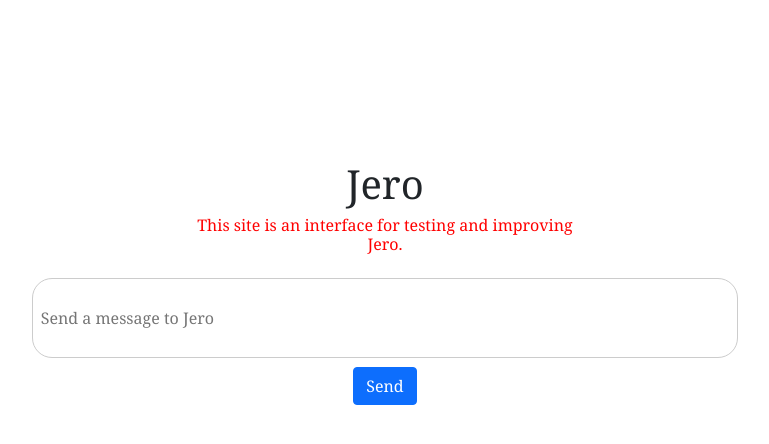
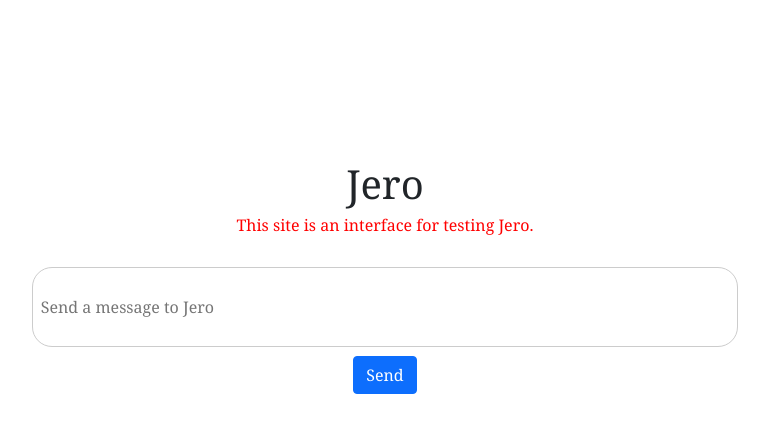
Before and after one commit to Dany-py/fast_api, a FastAPI app: page / in a window 1280 px wide. Shown: the top 444 px of the page, without its empty margins (255-1024 px from the left). Run offline with FastAPI, Linux system fonts and the light colour scheme.

Commit message:
Modification of templates/index.html

```diff
--- a/main.py
+++ b/main.py
@@ -56,3 +56,5 @@ app.add_middleware(
     allow_methods=["*"],  # Autoriser toutes les méthodes (GET, POST, etc.)
     allow_headers=["*"],  # Autoriser tous les headers
 )
+
+url = "https://fast-api-xj59.onrender.com/"
--- a/templates/index.html
+++ b/templates/index.html
@@ -32,6 +32,7 @@
 
         btn{
             border-radius: 20px;
+            background-color: #007bff;
         }
 
         #gliss{
@@ -53,8 +54,13 @@
             border-radius: 20px;
             outline: none;
         }
+        #convers{
+            display: flex;
+            align-items: center;
+            justify-content: center;
+        }
     </style>
-    <title>Document</title>
+    <title>Jero</title>
 </head>
 <body>
     <header class="container-fluid">
@@ -64,7 +70,7 @@
                 <h1>
                     Jero
                 </h1>
-                <h6 style="color: red;">This site is an interface for testing and improving Jero.</h6>
+                <h6 style="color: red;">This site is an interface for testing Jero.</h6>
             </div>
             <div class="col-md-4"></div>
         </div>
@@ -74,7 +80,11 @@
         <div class="row">
             <div class="col-md-1"></div>
             <div class="col-md-10">
-                <h6 id="jero-output"></h6>
+                <div class="row" id="convers">
+                    <div class="col-md-2"></div>
+                    <div class="col-md-8" id="conver"></div>
+                    <div class="col-md-2"></div>
+                </div>
                 <input id = "jero-input"type="text" placeholder="Send a message to Jero"><br>
                 <button type="button" class="btn btn-primary" id="input-send">Send</button>
             </div>
@@ -84,8 +94,10 @@
 
     <script>
         const jeroInput = document.querySelector("#jero-input");
-        const jeroOutput = document.querySelector("#jero-output");
         const inputSend = document.querySelector("#input-send");
+
+        const convers = document.querySelector('#convers');
+        const convers1 = document.querySelector('#conver');
 
         inputSend.addEventListener("click", () => sendJeroRequest(jeroInput));
 
@@ -101,9 +113,14 @@
                 alert("Veuillez saisir un texte");
             } // Évite d'envoyer une requête vide
 
-            jeroOutput.textContent = "";
-            console.log(valeur);
-
+                jeroInput2 = document.createElement('h6');
+                jeroInput2.style.backgroundColor = "#2e90f8";
+                jeroInput2.style.color = "white";
+                jeroInput2.style.borderRadius = "20px";
+                jeroInput2.style.alignSelf = "flex-end";
+                jeroInput2.style.padding = "0.5rem";
+                jeroInput2.textContent = valeur;
+                convers1.appendChild(jeroInput2);
             try {
                 const response = await fetch("http://localhost:5005/webhooks/rest/webhook", {
                     method: "POST",
@@ -118,10 +135,18 @@
                     botResponse = data[0].text;
                 }
 
+                jeroOutput = document.createElement('h6');
+                jeroOutput.style.backgroundColor = "#ccc";
+                jeroOutput.style.borderRadius = "20px";
+                jeroOutput.style.alignSelf = "flex-start";
+                jeroOutput.style.padding = "0.5rem";
                 jeroOutput.textContent = botResponse;
+                convers1.appendChild(jeroOutput);
 
-                // Envoie la question et la réponse au serveur Django
-                await fetch("http://127.0.0.1:8000/add_test", {
+            input.value = ""; // Efface l'input après l'envoi
+
+            // Envoie la question et la réponse au serveur Django
+            await fetch("https://fast-api-xj59.onrender.com/add_test", {
                     method: "POST",
                     headers: { "Content-Type": "application/json" },
                     body: JSON.stringify({
@@ -136,7 +161,6 @@
                 jeroOutput.textContent = "An error occurred. Please try again.";
             }
 
-            input.value = ""; // Efface l'input après l'envoi
         }
     </script>
 
```
